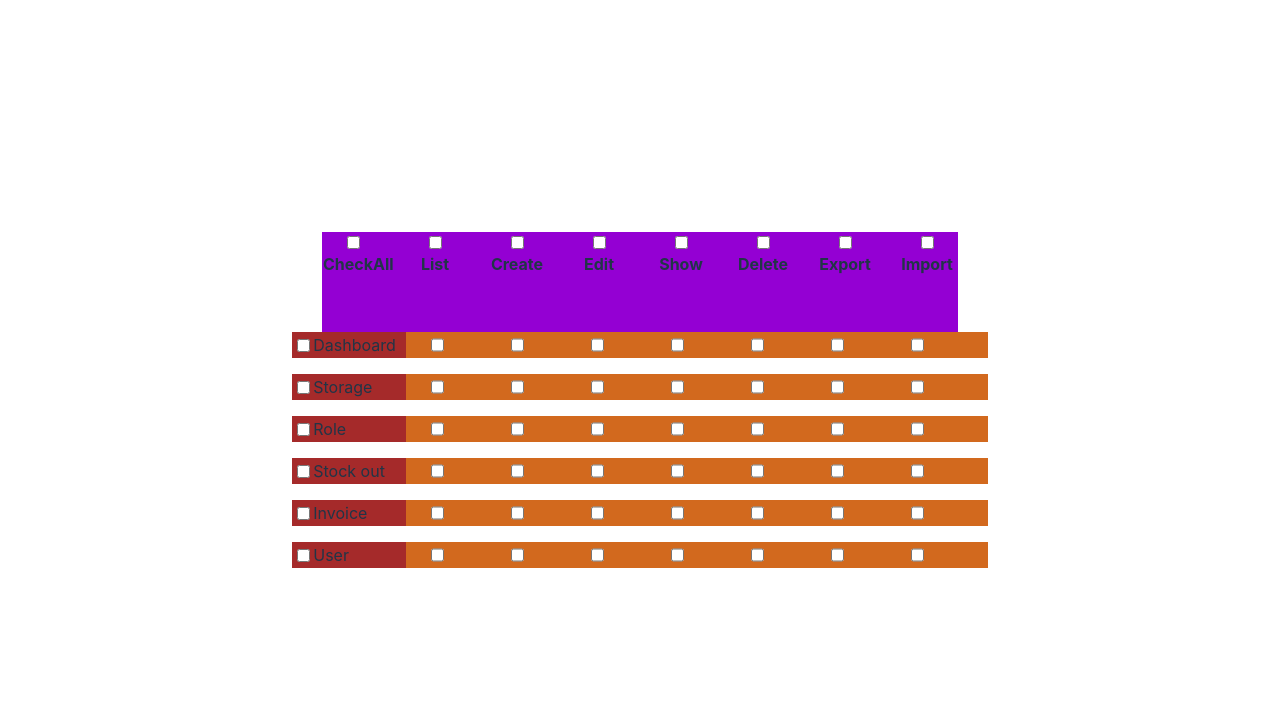
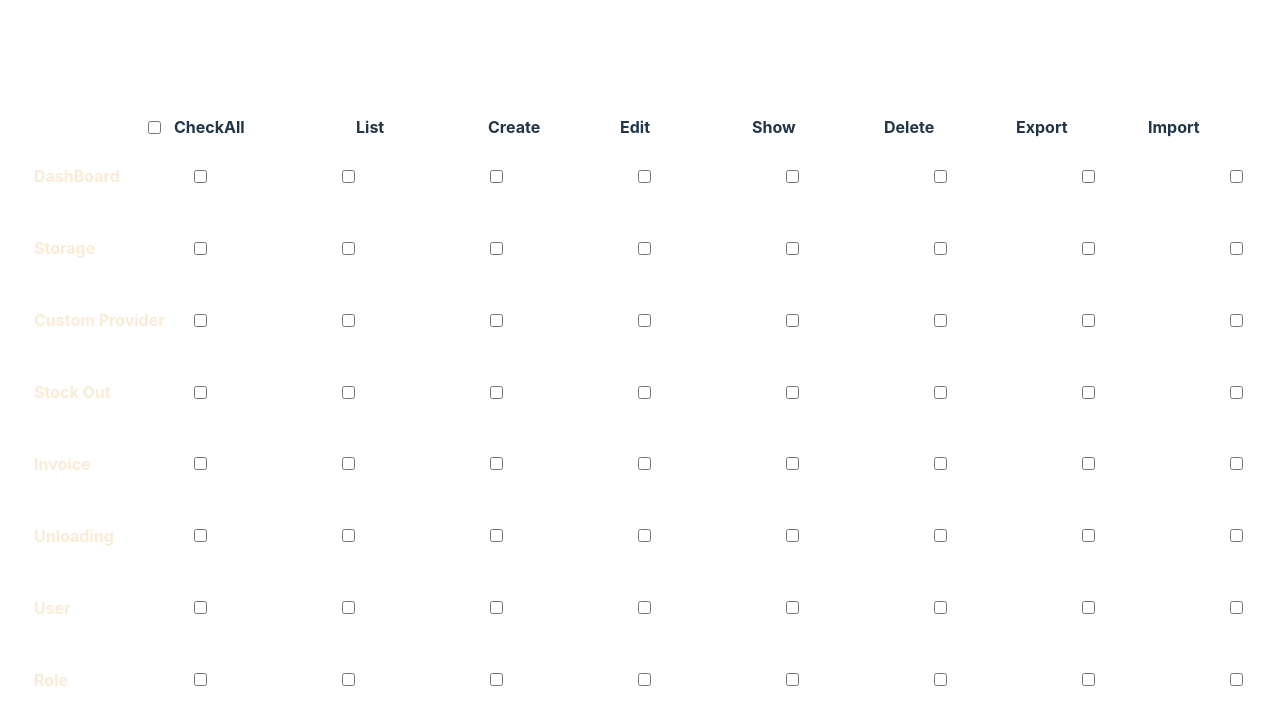
Before and after one commit to donishyar/2dArrayChallange, a React (Vite) app: page / in a window 1280 px wide. Shown: the top 724 px of the page. Built offline with nearby package versions, Linux system fonts and the light colour scheme.

Commit message:
working with new implementation

```diff
--- a/src/App.css
+++ b/src/App.css
@@ -1,116 +1,71 @@
-#root {
-  max-width: 1280px;
-  margin: 0 auto;
-  padding: 2rem;
-  text-align: center;
+.main {
+  width: 100vw;
+  height: 100vh;
+  display: flex;
+  flex-flow: column nowrap;
+  justify-content: center;
 }
 
-.logo {
-  height: 6em;
-  padding: 1.5em;
-  will-change: filter;
-  transition: filter 300ms;
-}
-.logo:hover {
-  filter: drop-shadow(0 0 2em #646cffaa);
-}
-.logo.react:hover {
-  filter: drop-shadow(0 0 2em #61dafbaa);
+.wrapper {
+  display: flex;
+  flex-flow: row nowrap;
+  justify-content: center;
+  align-items: center;
+  color: yellow;
+  width: 100%;
+  height: 530px;
+  gap: 1rem;
+  padding-top: 1rem;
 }
 
-@keyframes logo-spin {
-  from {
-    transform: rotate(0deg);
-  }
-  to {
-    transform: rotate(360deg);
-  }
+.column {
+  display: flex;
+  color: antiquewhite;
+  flex-flow: column nowrap;
+  width: fit-content;
+  gap: 1rem;
+  font-weight: 700;
 }
 
-@media (prefers-reduced-motion: no-preference) {
-  a:nth-of-type(2) .logo {
-    animation: logo-spin infinite 20s linear;
-  }
+.row {
+  display: flex;
+  flex-flow: row nowrap;
+  gap: 8rem;
 }
 
-.card {
-  padding: 2em;
+.checkboxes {
+  display: flex;
+  flex-flow: column nowrap;
+  gap: 3.3rem;
 }
 
-.read-the-docs {
-  color: #888;
+.rowsList {
+  display: flex;
+  flex-flow: row nowrap;
+  height: 40px;
+  width: 100%;
+  justify-content: center;
+  align-items: center;
+  font-weight: 700;
 }
 
-table {
-  display: flex;
-  flex-direction: column;
-  justify-content: center;
-  align-items: center;
-  width: 100%;
-  height: 700px;
+.null {
+  color: red;
+  font-size: small;
 }
 
-tr {
+.checkAll,
+.rowName,
+.columnName {
   display: flex;
-  gap: 1.25rem;
-  width: 100%;
-}
-th {
-  display: flex;
-  flex-flow: column nowrap;
-  width: 60px;
+  width: fit-content;
+  gap: 10px;
+  justify-content: flex-start;
+  align-items: center;
+  width: 140px;
 }
 
-tbody {
-  display: flex;
-  flex-direction: column;
-  justify-content: space-between;
-  align-items: center;
-  width: fit-content;
-  width: 100%;
-  gap: 1rem;
+.checkAll {
+  margin-left: 9rem;
+  margin-right: 5rem;
 }
-
-tbody tr {
-  display: flex;
-  gap: 1.25rem;
-  justify-content: space-between;
-  width: 100%;
-  background-color: chocolate;
-}
-
-tbody tr td {
-  display: flex;
-  width: 100%;
-}
-.permissions {
-  display: flex;
-  justify-content: space-between;
-  width: 100%;
-}
-
-.checkedBoxes {
-  background-color: chocolate;
-  width: 80px;
-  display: flex;
-}
-
-
-.header {
-  background-color: brown;
-  width: 100%;
-  display: flex;
-  align-items: center;
-  padding-right: 10px;
-}
-
-.main__header {
-  background-color: darkviolet;
-  display: flex;
-  height: 100px;
-}
-
-.tabHeaderNull{
-  color: chartreuse;
-  padding: 0px 0px 0px 5px;
-}
--- a/src/App.jsx
+++ b/src/App.jsx
@@ -1,217 +1,210 @@
 import "./App.css";
-import { useState, useEffect } from "react";
-import { headersList, permissionArray, checkAll } from "./utils";
+import { useEffect, useState } from "react";
 
-export default function Home() {
-  const [isChecked, setIsChecked] = useState(false);
-  const [permissionList, setPermissionList] = useState(permissionArray);
-  const [headerCheck, setHeaderCheck] = useState(permissionArray);
-  const [tableHeader, setTableHeader] = useState(headersList);
-  const [checkAllNull, setAllcheckNull] = useState(false);
+const initialPermissionList = [
+  [false, false, false, false, false, false, false, false],
+  [false, false, false, false, false, false, false, false],
+  [false, false, false, false, false, false, false, false],
+  [false, false, false, false, false, false, false, false],
+  [false, false, false, false, false, false, false, false],
+  [false, false, false, false, false, false, false, false],
+  [false, false, false, false, false, false, false, false],
+  [false, false, false, false, false, false, false, false],
+];
 
-  // const [TableHeaderNull , setTableHeadeNull] = useState(headersList);
-  // const [SideHeaderNull , setSideHeadeNull] = useState(permissionArray);
+const RowsList = [
+  "List",
+  "Create",
+  "Edit",
+  "Show",
+  "Delete",
+  "Export",
+  "Import",
+];
 
-  // for single checkboxes
+const ColumnList = [
+  "DashBoard",
+  "Storage",
+  "Custom Provider",
+  "Stock Out",
+  "Invoice",
+  "Unloading",
+  "User",
+  "Role",
+];
 
-  const handleCheckBoxChange = (selfIndex, parentIndex) => {
-    const updatedPermissionList = permissionList.map((permission) => {
-      if (permission.id === parentIndex) {
-        const updatedPermissionGroup = permission.permission_group.map(
-          (item) => {
-            if (item.id === selfIndex) {
-              return {
-                ...item,
-                value: !item.value,
-              };
-            }
-            return item;
-          }
-        );
-        return {
-          ...permission,
-          permission_group: updatedPermissionGroup,
-        };
-      }
-      return permission;
-    });
-    setPermissionList(updatedPermissionList);
+const RowsNullList = [true, false, false, true, false, false, false];
+
+const ColumnsNullList = [false, true, false, false, false, false, true, false];
+
+function App() {
+  const [permissionList, setPermissionList] = useState(initialPermissionList);
+  const [checkAll, setCheckAll] = useState(false);
+  const [rowsNullChecker, setRowsNullChecker] = useState(false);
+  const [columnNullChecker, setColumnNullChecker] = useState(false);
+  const [checkAllNullChecker, setCheckAllNullChecker] = useState(false);
+
+  const handleOneCheckbox = (row, col) => {
+    // for single check
+    const newPermissionList = [...permissionList];
+    newPermissionList[row][col] = !newPermissionList[row][col];
+    setPermissionList(newPermissionList);
   };
 
-  // for all checkboxes
-
-  const functionMultiCheck = () => {
-    permissionList.forEach((permission) => {
-      permission.value = true;
-      permission.permission_group.forEach((permissionGroup) => {
-        permissionGroup.value = true;
-        console.log(permissionGroup.value);
-      });
-    });
-
-    headersList.forEach((header_permission) => {
-      header_permission.value = true;
-    });
-  };
-
-  const functionUnMultiCheck = () => {
-    setIsChecked(false);
-    permissionList.forEach((permission) => {
-      permission.value = false;
-      permission.permission_group.forEach((permissionGroup) => {
-        permissionGroup.value = false;
-        console.log(permissionGroup.value);
-      });
-    });
-    headersList.forEach((header_permission) => {
-      header_permission.value = false;
-      console.log("header " + header_permission.value);
-    });
-  };
-
-  const handleCheckboxChange = (event) => {
-    setIsChecked(event.target.checked);
-    if (event.target.checked) {
-      functionMultiCheck();
-    } else {
-      functionUnMultiCheck();
-    }
-  };
-
-  // for sideHeader checkboxes
-
-  const handleCheckHeaderBoxChange = (Index) => {
-    permissionArray.forEach((permission) => {
-      if (permission.id === Index) {
-        permission.value = !permission.value;
-        setHeaderCheck(permission);
-        if (permission.value) {
-          permission.permission_group.forEach((permissionGroup) => {
-            permissionGroup.value = true;
-            console.log(permissionGroup.value);
-          });
-        } else {
-          permission.permission_group.forEach((permissionGroup) => {
-            permissionGroup.value = false;
-            console.log(permissionGroup.value);
-          });
+  const handleAllCheckbox = () => {
+    // for check all
+    if (checkAll) {
+      setCheckAll(false);
+      const updatedPermList = [...permissionList];
+      for (let i = 0; i < updatedPermList.length; i++) {
+        for (let j = 0; j < updatedPermList[i].length; j++) {
+          updatedPermList[i][j] = true;
         }
       }
-    });
-  };
-
-  // for table header checkboxes
-  const handleCheckTableHeaderBoxChange = (Index) => {
-    headersList.forEach((header) => {
-      if (header.id === Index) {
-        header.value = !header.value;
-        setTableHeader(header);
-        console.log(header.name + " " + header.value);
-      }
-    });
-    permissionArray.forEach((permission) => {
-      permission.permission_group.forEach((item) => {
-        if (item.id == Index) {
-          item.value = !item.value;
-        }
-      });
-    });
-  };
-
-  // null checkers
-
-  // null checker for checkAll
-  const FuncCheckNullAll = () => {
-    for (let i = 0; i < permissionArray.length; i++) {
-      if (permissionArray[i].value == true) {
-        setAllcheckNull(true);
-        break;
     } else {
-        const category = permissionArray[i];
-        for (let j = 0; j < category.permission_group.length; j++) {
-          const permission = category.permission_group[j];
-          if (permission.value == true) {
-            setAllcheckNull(true);
-            break;
-          }
-          console.log(
-            `  Permission ${permission.name} - value: ${permission.value}`
-          );
+      setCheckAll(true);
+      const updatedPermList = [...permissionList];
+      for (let i = 0; i < updatedPermList.length; i++) {
+        for (let j = 0; j < updatedPermList[i].length; j++) {
+          updatedPermList[i][j] = false;
         }
       }
     }
   };
 
-  // null checker for tableHeaders
-  // null checker for sideHeaders
+  const handleColumnCheckbox = (row, col) => {
+    const newPermissionList = [...permissionList];
+    newPermissionList[row][col] = !newPermissionList[row][col];
+    setPermissionList(newPermissionList);
 
-  useEffect(() => {}, [headerCheck, isChecked, tableHeader]);
+    if (permissionList[row][col] === true) {
+      const updatedPermList = [...permissionList];
+      for (let i = 0; i < updatedPermList.length; i++) {
+        for (let j = 0; j < updatedPermList[i].length; j++) {
+          updatedPermList[j][col] = true;
+        }
+      }
+    } else {
+      const updatedPermList = [...permissionList];
+      for (let i = 0; i < updatedPermList.length; i++) {
+        for (let j = 0; j < updatedPermList[i].length; j++) {
+          updatedPermList[j][col] = false;
+        }
+      }
+    }
+  };
+
+  const handleRowCheckbox = (row, col) => {
+    const newPermissionList = [...permissionList];
+    newPermissionList[row][col] = !newPermissionList[row][col];
+    setPermissionList(newPermissionList);
+
+    if (permissionList[row][col] === true) {
+      const updatedPermList = [...permissionList];
+      for (let i = 0; i < updatedPermList.length; i++) {
+        for (let j = 0; j < updatedPermList[i].length; j++) {
+          updatedPermList[row][j] = true;
+        }
+      }
+    } else {
+      const updatedPermList = [...permissionList];
+      for (let i = 0; i < updatedPermList.length; i++) {
+        for (let j = 0; j < updatedPermList[i].length; j++) {
+          updatedPermList[row][j] = false;
+        }
+      }
+    }
+  };
+
+  const handleCheckBoxChange = (row, col) => {
+    const AllowedColumns = [1, 2, 3, 4, 5, 6, 7];
+    const AllowedRows = [0, 1, 2, 3, 4, 5, 6, 7];
+    // for column checkbox
+    if (row == 0 && AllowedColumns.includes(col)) {
+      handleColumnCheckbox(row, col);
+      // for row checkbox
+    } else if (col == 0 && AllowedRows.includes(row)) {
+      handleRowCheckbox(row, col);
+      // default
+    } else if (AllowedColumns.includes(row) && AllowedColumns.includes(col)) {
+      handleOneCheckbox(row, col);
+      handleNullChecker(row, col);
+    } else {
+      handleOneCheckbox(row, col);
+    }
+  };
+
+  const TrueChecker = () => {
+    const updatedPermList = [...permissionList];
+    for (let i = 0; i < updatedPermList.length; i++) {
+      for (let j = 0; j < updatedPermList[i].length; j++) {
+        if (updatedPermList[i][j] === true) {
+          return true;
+        }
+      }
+    }
+    return false;
+  };
+
+  const handleNullChecker = (row, col) => {
+    if (TrueChecker()) {
+      setCheckAllNullChecker(true);
+    } else {
+      setCheckAllNullChecker(false);
+    }
+  };
+
+  useEffect(() => {}, [permissionList, checkAllNullChecker]);
 
   return (
-    <table>
-      <thead>
-        <tr className="main__header">
-          <th>
-            <input
-              type="checkbox"
-              onChange={handleCheckboxChange}
-              checked={isChecked}
-            />
-            {checkAll.name}
-            {checkAllNull ? <p className="tabHeaderNull">null</p> : null}
-          </th>
-
-          {headersList.map((header) => (
-            <th key={header.id}>
+    <div className="main">
+      <div className="rowsList">
+        <div className="checkAll">
           <input
             type="checkbox"
             defaultChecked={false}
+            checked={checkAll}
             onChange={() => {
-                  setTableHeader(prevHeader => ({...prevHeader, [header.id]: !prevHeader[header.id]}));
-                  handleCheckTableHeaderBoxChange(header.id);
-                }}
-                checked={header.value}
-              />
-              {header.name}
-              {header.nullPointer && <p className="tabHeaderNull">null</p>}
-            </th>
-          ))}
-        </tr>
-      </thead>
-      <tbody>
-        {permissionList.map((item) => (
-          <tr key={item.id}>
-            <td className="header">
-              <input
-                type="checkbox"
-                defaultChecked={false}
-                checked={item.value}
-                onChange={() => {
-                  setHeaderCheck(prevHeader => ({...prevHeader, [item.id]: !prevHeader[item.id]}));
-                  handleCheckHeaderBoxChange(item.id);
+              handleAllCheckbox();
             }}
           />
-              {item.name}
-              {item.nullPointer && <p className="tabHeaderNull">null</p>}
-            </td>
-            <td className="permissions">
-              {item.permission_group.map((permission) => (
-                <div className="checkedBoxes" key={permission.id}>
+          CheckAll
+          {checkAllNullChecker && <p className="null">Null</p>}
+        </div>
+        {RowsList.map((name, nameIndex) => (
+          <div key={nameIndex} className="rowName">
+            <p>{name}</p>
+          </div>
+        ))}
+      </div>
+      <div className="wrapper">
+        <div className="column">
+          {ColumnList.map((name, nameIndex) => (
+            <div key={nameIndex} className="columnName">
+              <p>{name}</p>
+              {rowsNullChecker && <p className="null">Null</p>}
+            </div>
+          ))}
+        </div>
+        <div className="checkboxes">
+          {permissionList.map((row, rowIndex) => (
+            <div key={rowIndex} className="row">
+              {row.map((value, colIndex) => (
                 <input
+                  key={colIndex}
                   type="checkbox"
-                    defaultChecked={false}
-                    checked={permission.value}
+                  checked={value}
                   onChange={() => {
-                      handleCheckBoxChange(permission.id, item.id);
-                      FuncCheckNullAll();
+                    handleCheckBoxChange(rowIndex, colIndex);
                   }}
                 />
+              ))}
             </div>
           ))}
-            </td>
-          </tr>
-        ))}
-      </tbody>
-    </table>
+        </div>
+      </div>
+    </div>
   );
 }
+
+export default App;
```
Lines whose indentation alone changed are shown as unchanged.
